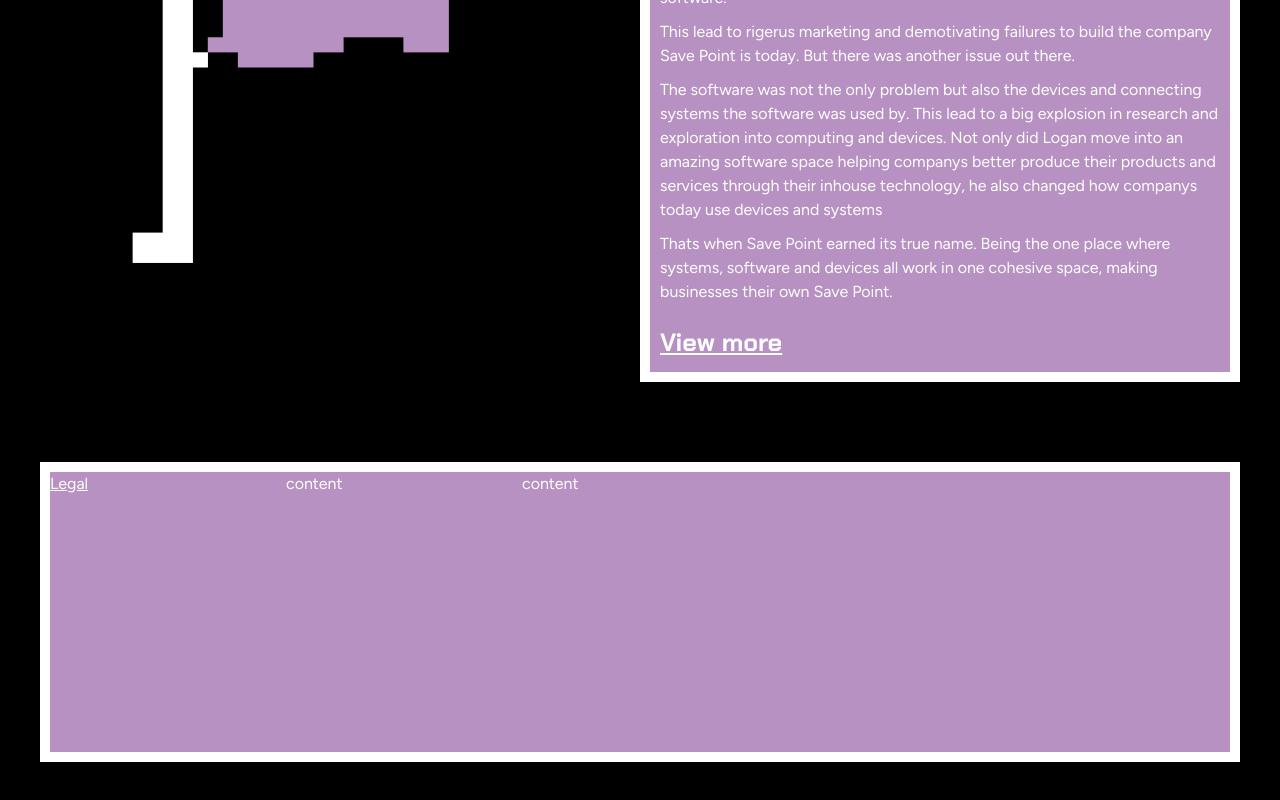
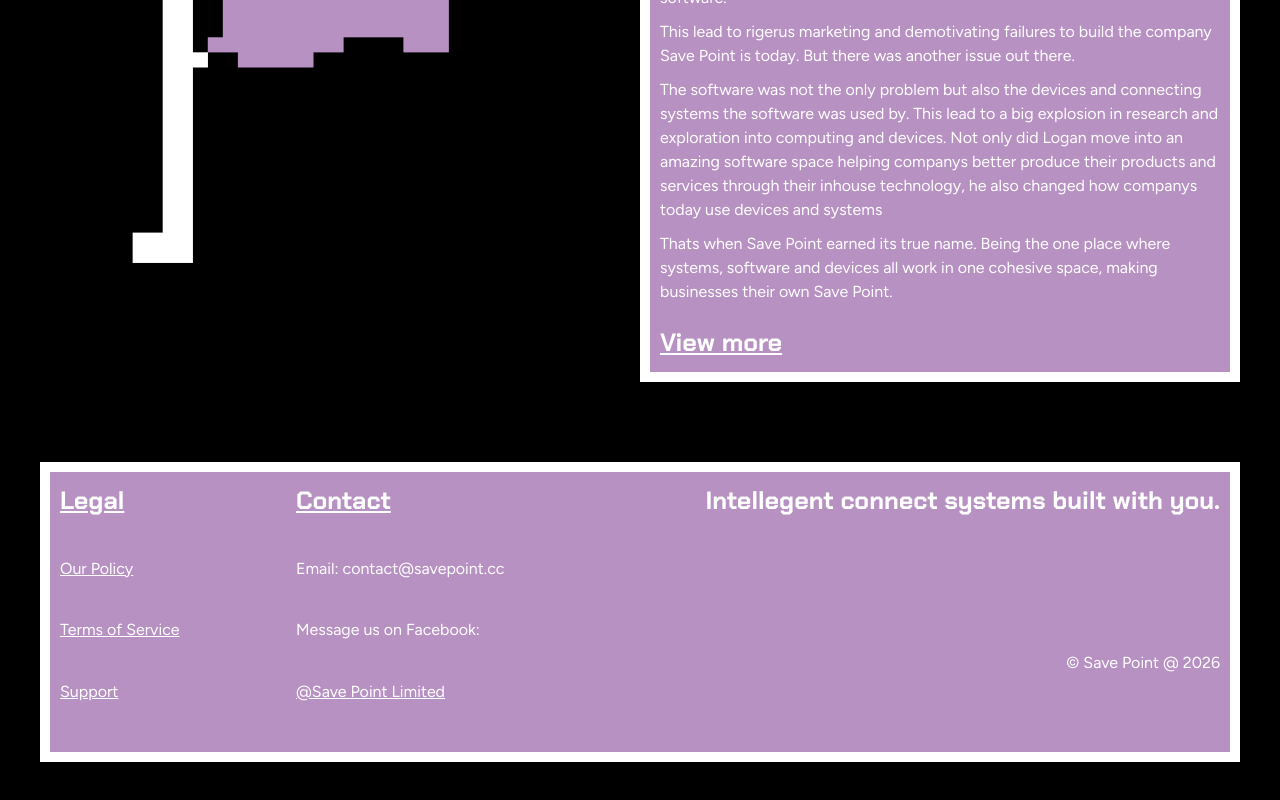
Before and after one commit to LoganShmogan/save-point, a Next.js app: page / in a window 1280 px wide. Shown: the part 1815-2615 px from the top of the page. Built offline with nearby package versions, Linux system fonts and the light colour scheme.

Commit message:
Added content to footer

```diff
--- a/app/footer/footer.module.css
+++ b/app/footer/footer.module.css
@@ -1,3 +1,7 @@
+u:hover {
+  color: var(--blue);
+}
+
 .outer {
   padding: 40px;
 }
@@ -6,18 +10,39 @@
   background-color: var(--purple);
   min-height: 300px;
   border: solid white 10px;
-}
-
-.inner {
   display: grid;
   grid-template-columns: 1fr 1fr 3fr;
 }
 
 .privacy {
+  padding: 10px;
+  display: grid;
+  grid-template-columns: 1fr;
+}
+
+.privacyHeader {
+  font-size: 25px;
+  font-family: var(--font-display);
 }
 
 .contacts {
+  padding: 10px;
+  display: grid;
+  grid-template-columns: 1fr;
+}
+
+.contactHeader {
+  font-size: 25px;
+  font-family: var(--font-display);
 }
 
 .company {
+  display: grid;
+  justify-items: end;
+  padding: 10px;
 }
+
+.companyHeader {
+  font-size: 25px;
+  font-family: var(--font-display);
+}
--- a/app/footer/footer.tsx
+++ b/app/footer/footer.tsx
@@ -1,3 +1,4 @@
+import Image from "next/image";
 import Link from "next/link";
 import styles from "@/app/footer/footer.module.css";
 
@@ -6,18 +7,46 @@ const Footer = () => {
     <div className={styles.outer}>
       {/*Footer container*/}
       <div className={styles.container}>
-        <div className={styles.inner}>
-          <div className={styles.privacy}>
+        <div className={styles.privacy}>
+          <div className={styles.privacyHeader}>
             <Link href="/Legal">
               <u>Legal</u>
             </Link>
           </div>
-          <div className={styles.contacts}>
-            <p>content</p>
+          <Link href="/legal">
+            <u>Our Policy</u>
+          </Link>
+          <Link href="/legal">
+            <u>Terms of Service</u>
+          </Link>
+          <Link href="/legal">
+            <u>Support</u>
+          </Link>
+        </div>
+        <div className={styles.contacts}>
+          <div className={styles.contactHeader}>
+            <Link href="/contact">
+              <u>Contact</u>
+            </Link>
           </div>
-          <div className={styles.company}>
-            <p>content</p>
+          <p>Email: contact@savepoint.cc</p>
+          <p> Message us on Facebook: </p>
+          <Link
+            href="https://www.facebook.com/profile.php?id=61584633437200"
+            target="_black"
+          >
+            <u>@Save Point Limited</u>
+          </Link>
+          {/*<p>Instagram: @ Save Point</p>
+            <p>Linkedin: @ Save Point</p>
+            <p>TikTok: @ Save Point</p>*/}
+        </div>
+        <div className={styles.company}>
+          <div className={styles.companyHeader}>
+            <p>Intellegent connect systems built with you.</p>
           </div>
+          <div className={styles.siteLinks}></div>
+          <p>© Save Point @ 2026</p>
         </div>
       </div>
     </div>
```
